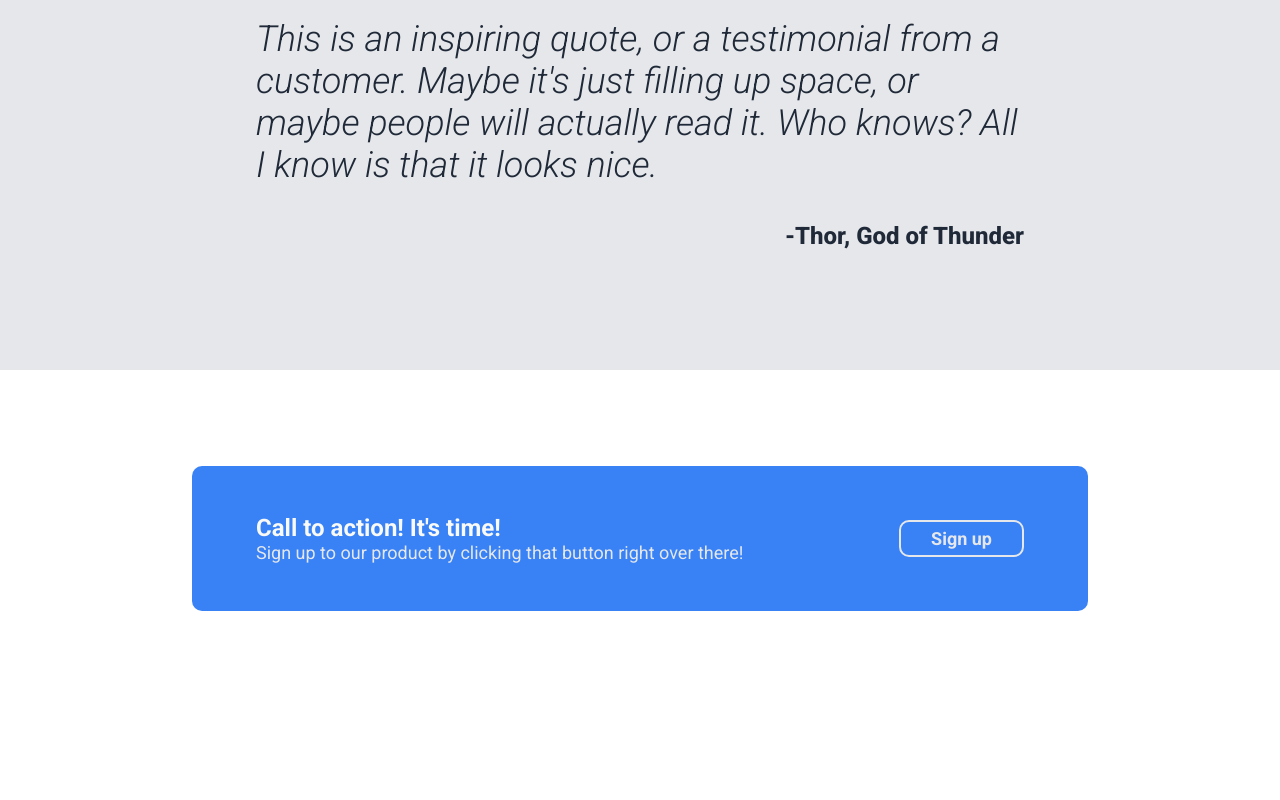
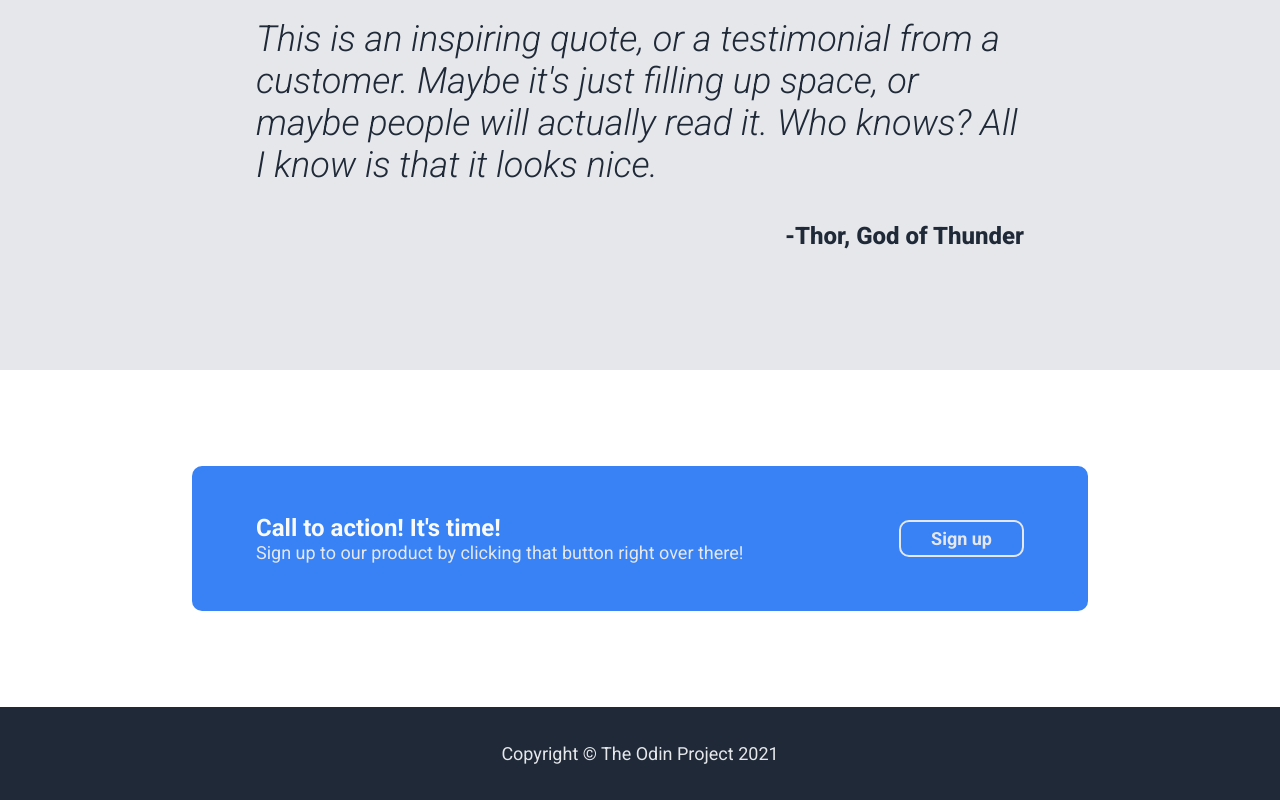
Before and after one commit to ArthurLimaS/odin-landing-page, a plain HTML site: page index.html in a window 1280 px wide. Shown: the part 1075-1875 px from the top of the page. Before the commit the page ends 1782 px from the top, so only its background shows below. Drawn offline with Linux system fonts and the light colour scheme.

Commit message:
Create layout + style of footer

```diff
--- a/index.html
+++ b/index.html
@@ -82,6 +82,8 @@
             </div>
         </div>
 
-        <div class="footer"></div>
+        <div class="footer">
+            <p>Copyright &copy; The Odin Project 2021</p>
+        </div>
     </body>
 </html>
--- a/style.css
+++ b/style.css
@@ -206,3 +206,20 @@ body {
     border-radius: 10px;
     border-style: solid;
 }
+
+/* Footer */
+
+.footer {
+    background-color: #1f2937;
+
+    padding: 36px 0;
+
+    text-align: center;
+}
+
+.footer p {
+    color: #e5e7eb;
+    font-size: 18px;
+
+    margin: 0;
+}
```
